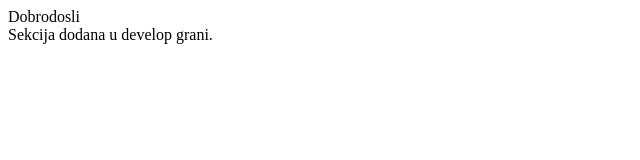
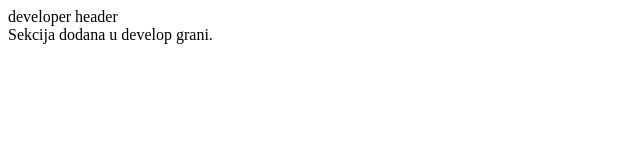
Before and after one commit to ramicboris/vezba-sa-casa, a plain HTML site: page index.html in a window 1280 px wide. Shown: the full height of the page, 0-640 px from the left. Drawn offline with Linux system fonts and the light colour scheme.

Commit message:
dev izmenjen header

```diff
--- a/index.html
+++ b/index.html
@@ -7,7 +7,7 @@
     <title>Git vezba</title>
 </head>
 <body>
-    <header>Dobrodosli</header>
+    <header>developer header</header>
     <main>
         Sekcija dodana u develop grani.
     </main>
```
